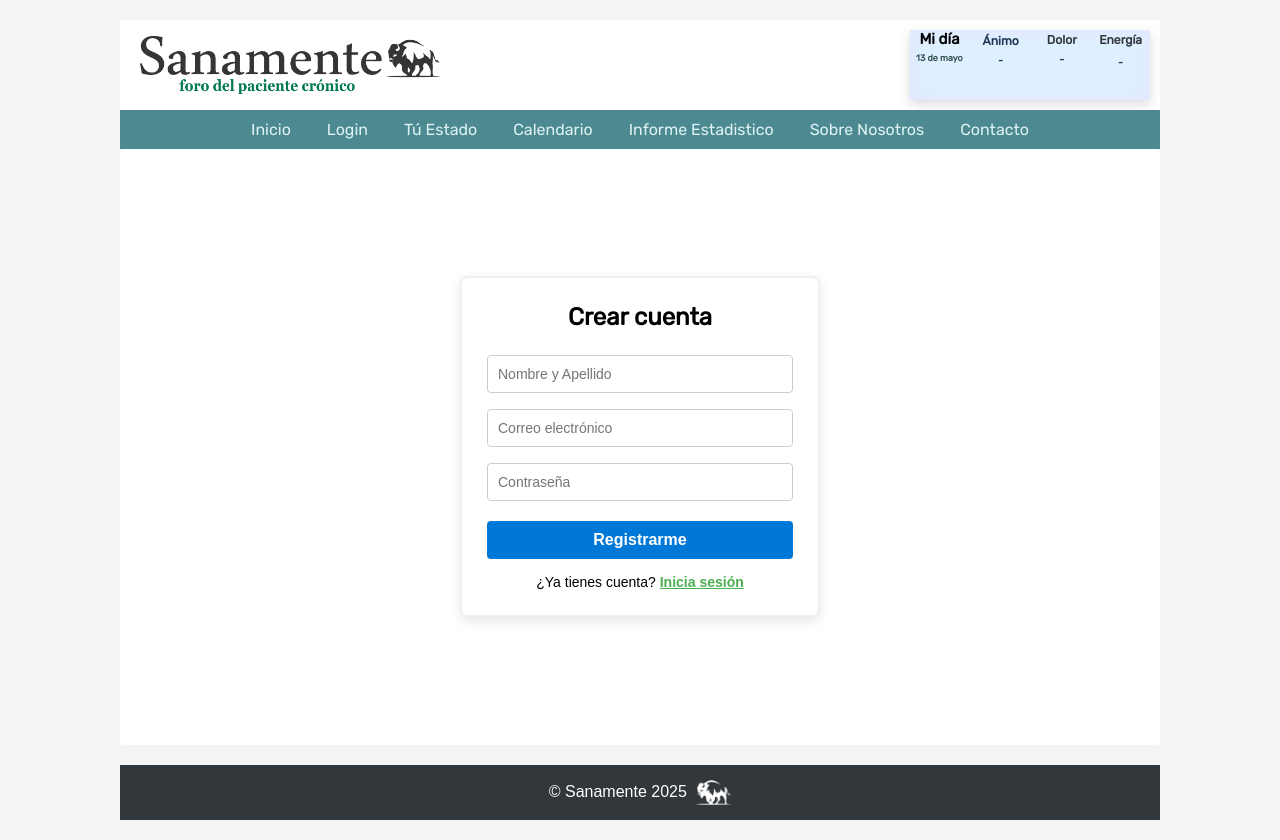
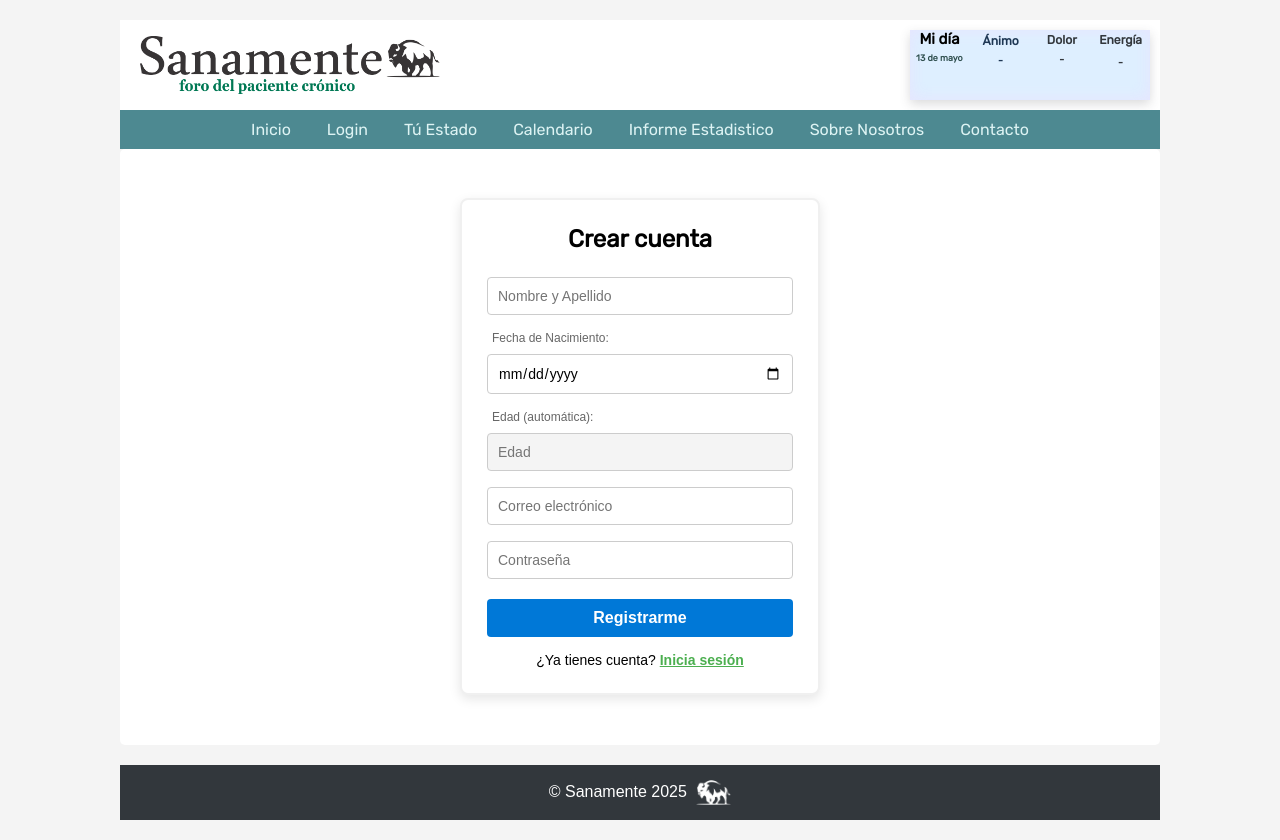
Before and after one commit to juanignaciobayugar/sanamenteReact, a React (Vite) app: page /login in a window 1280 px wide. Both pictures are taken after a click on the element "Crear cuenta". Built offline with nearby package versions, Linux system fonts and the light colour scheme; a web font is replaced by a local one.

Commit message:
feat: agregada logica de edad y fecha en registro

```diff
--- a/src/pages/login/CardLogin.tsx
+++ b/src/pages/login/CardLogin.tsx
@@ -1,4 +1,4 @@
-import { useState } from "react";
+import { useState, useEffect } from "react";
 
 interface CardLoginProps {
   onLogin?: (email: string, password: string) => void;
@@ -10,15 +10,40 @@ function CardLogin(props: CardLoginProps) {
   const [password, setPassword] = useState("");
   const [nombre, setNombre] = useState("");
 
-  // --- Estados de control de vista ---
+  // --- ESTADOS NUEVOS (SOLO PARA REGISTRO) ---
+  const [fechaNacimiento, setFechaNacimiento] = useState("");
+  const [edad, setEdad] = useState<number | "">("");
+
+  // --- ESTADOS DE CONTROL DE VISTA ---
   const [modo, setModo] = useState<"login" | "registro" | "exito">("login");
   const [error, setError] = useState("");
+
+  // Cálculo automático de la edad basado en la fecha de nacimiento
+  useEffect(() => {
+    if (fechaNacimiento) {
+      const hoy = new Date();
+      const fechaNac = new Date(fechaNacimiento);
+      let edadCalculada = hoy.getFullYear() - fechaNac.getFullYear();
+      const mes = hoy.getMonth() - fechaNac.getMonth();
+
+      // Ajuste si el cumple aún no pasó en el año actual
+      if (mes < 0 || (mes === 0 && hoy.getDate() < fechaNac.getDate())) {
+        edadCalculada--;
+      }
+
+      setEdad(edadCalculada >= 0 ? edadCalculada : 0);
+    } else {
+      setEdad("");
+    }
+  }, [fechaNacimiento]);
 
   // Función para limpiar todos los inputs
   const limpiarFormulario = () => {
     setEmail("");
     setPassword("");
     setNombre("");
+    setFechaNacimiento("");
+    setEdad("");
     setError("");
   };
 
@@ -26,7 +51,7 @@ function CardLogin(props: CardLoginProps) {
     setError("");
 
     if (modo === "login") {
-      // Validación para el Login
+      // Validación estándar de Login
       if (!email || !password) {
         setError("❌ Por favor, ingresa tu correo y contraseña");
         return;
@@ -36,26 +61,24 @@ function CardLogin(props: CardLoginProps) {
         props.onLogin(email, password);
       } else {
         console.log("Iniciando sesión con:", email);
-        alert("¡Sesión iniciada! (Checkeá la consola)");
+        alert("¡Sesión iniciada!");
       }
 
     } else if (modo === "registro") {
-      // Validación para el Registro
-      if (!email || !password || !nombre) {
+      // Validación de Registro incluyendo los nuevos campos obligatorios
+      if (!email || !password || !nombre || !fechaNacimiento) {
         setError("❌ Por favor completa todos los campos para registrarte");
         return;
       }
 
-      console.log("Registrado con éxito:", { nombre, email });
+      console.log("Registrado con éxito:", { nombre, email, fechaNacimiento, edad });
 
-      // Importante: Limpieza los datos antes de ir a la pantalla de éxito
-      // Así, cuando el usuario vuelva al login, los campos estarán vacíos.
       limpiarFormulario();
       setModo("exito");
     }
   };
 
-  // 1. Vista de éxito (Agradecimiento)
+  // Vista de éxito
   if (modo === "exito") {
     return (
       <div className="form-container">
@@ -68,21 +91,45 @@ function CardLogin(props: CardLoginProps) {
     );
   }
 
-  // 2. Vista de formulario (Login o Registro)
   return (
     <section id="login">
       <div className="form-container">
         <h2>{modo === "login" ? "Iniciar sesión" : "Crear cuenta"}</h2>
 
+        {/* CAMPOS EXCLUSIVOS DE REGISTRO */}
         {modo === "registro" && (
+          <>
             <input
               type="text"
               placeholder="Nombre y Apellido"
               value={nombre}
               onChange={(e) => setNombre(e.target.value)}
             />
+
+            <div className="input-group-especial">
+              <label>Fecha de Nacimiento:</label>
+              <input
+                type="date"
+                max={new Date().toISOString().split("T")[0]}
+                value={fechaNacimiento}
+                onChange={(e) => setFechaNacimiento(e.target.value)}
+              />
+            </div>
+
+            <div className="input-group-especial">
+              <label>Edad (automática):</label>
+              <input
+                type="number"
+                placeholder="Edad"
+                value={edad}
+                readOnly
+                style={{ backgroundColor: "#f4f4f4", cursor: "not-allowed" }}
+              />
+            </div>
+          </>
         )}
 
+        {/* CAMPOS COMUNES (LOGIN Y REGISTRO) */}
         <input
           type="email"
           placeholder="Correo electrónico"
@@ -107,7 +154,7 @@ function CardLogin(props: CardLoginProps) {
             className="link-simulado"
             style={{ color: "#4CAF50", cursor: "pointer", textDecoration: "underline" }}
             onClick={() => {
-              limpiarFormulario(); // Limpiamos al cambiar de pestaña para evitar confusiones
+              limpiarFormulario();
               setModo(modo === "login" ? "registro" : "login");
             }}
           >
--- a/src/pages/login/MainLogin.tsx
+++ b/src/pages/login/MainLogin.tsx
@@ -1,5 +1,6 @@
 import CardLogin from "./CardLogin";
 import "./login.css";
+
 function MainLogin() {
   const handleLogin = (email: string, password: string) => {
     console.log("Intento de login - Email:", email, "Password:", password);
--- a/src/pages/login/login.css
+++ b/src/pages/login/login.css
@@ -95,66 +95,6 @@ main.contenido {
   background-color: #45a049;
 }
 
-.mensaje-error {
-  color: red;
-  margin-top: 10px;
-  display: none;
-}
-
-.mensaje-exito {
-  color: green;
-  margin-top: 10px;
-  display: none;
-}
-
-/* ============================
-   Perfil
-=============================== */
-.page-profile .logout {
-  background-color: #f44336;
-}
-
-.page-profile .logout:hover {
-  background-color: #e53935;
-}
-
-/* Menú especial del perfil */
-.page-profile .menu ul {
-  list-style: none;
-  padding: 0;
-  display: flex;
-  justify-content: center;
-  background-color: #D2D9F9;
-  margin: 0;
-}
-
-.page-profile .menu li {
-  margin: 0 15px;
-}
-
-.page-profile .menu a {
-  text-decoration: none;
-  color: #333;
-  font-weight: bold;
-  padding: 10px 15px;
-  display: inline-block;
-  border-radius: 5px;
-}
-
-.page-profile .menu a.active,
-.page-profile .menu a:hover {
-  background-color: #4CAF50;
-  color: white;
-}
-
-.link-simulado {
-  color: #4CAF50;
-  text-decoration: underline;
-  cursor: pointer;
-  font-weight: bold;
-}
-
-/* Forzamos que se vea el mensaje cuando React lo renderiza */
 .mensaje-error, .mensaje-exito {
   display: block !important;
   margin-top: 15px;
@@ -164,3 +104,22 @@ main.contenido {
   color: #2e7d32;
   font-weight: bold;
 }
+
+/* Estilos para etiquetas de campos de registro */
+.input-group-especial {
+  text-align: left;
+  margin-top: 5px;
+}
+
+.input-group-especial label {
+  font-size: 12px;
+  color: #666;
+  margin-left: 5px;
+}
+
+.link-simulado {
+  color: #4CAF50;
+  text-decoration: underline;
+  cursor: pointer;
+  font-weight: bold;
+}
```
Lines whose indentation alone changed are shown as unchanged.
